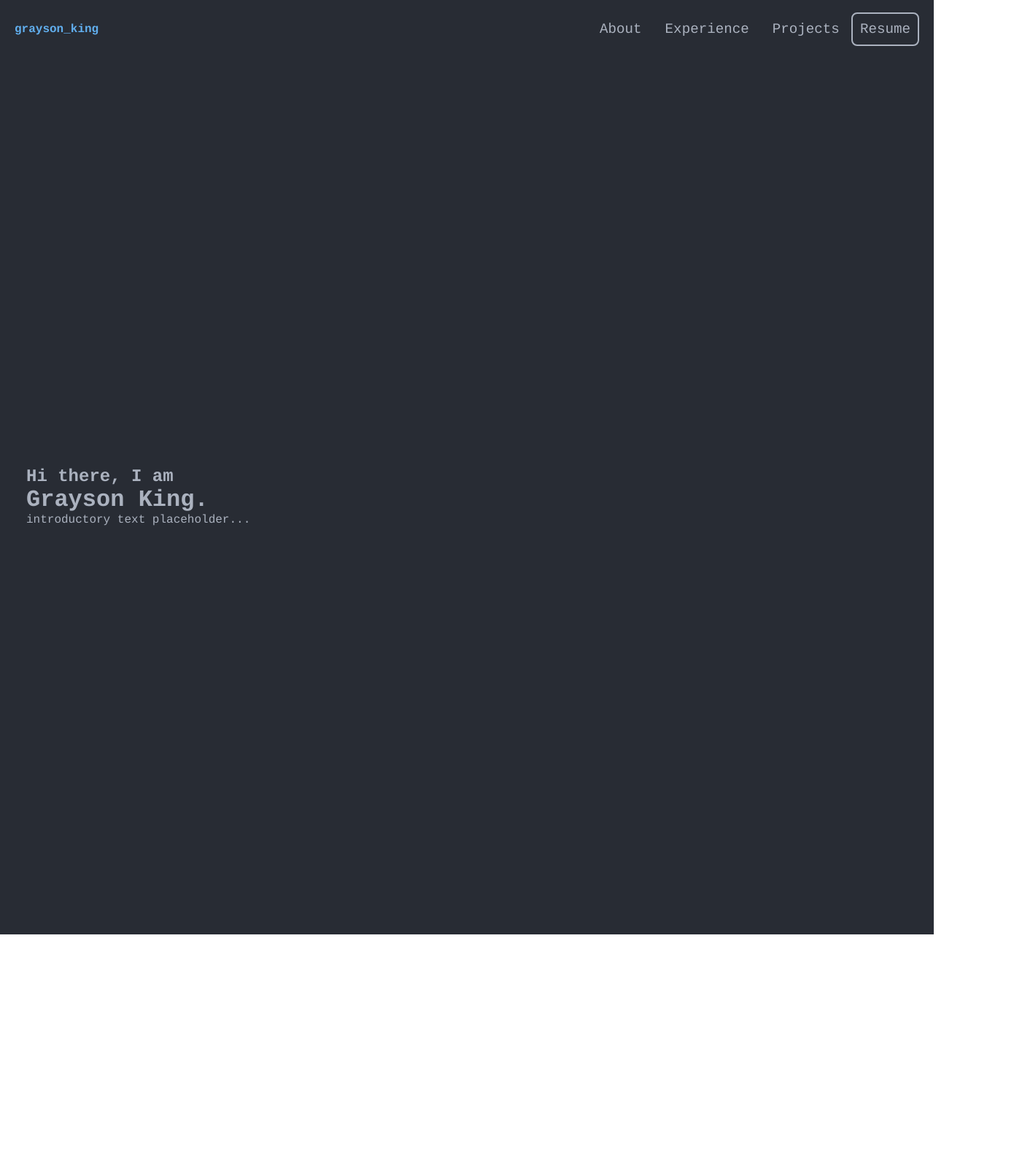
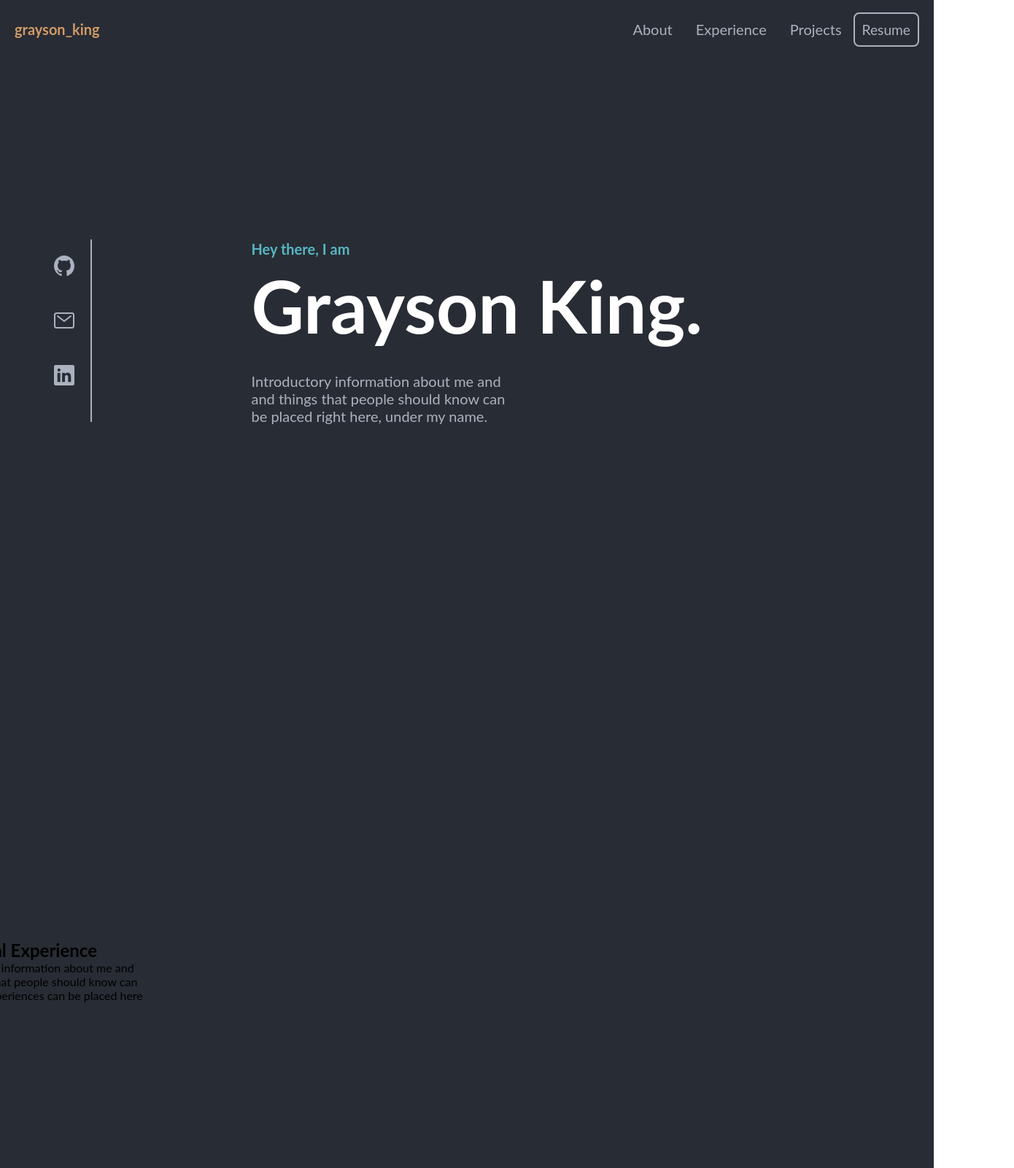
Before and after one commit to graysonk546/website, a plain HTML site: page index.html in a window 1280 px wide. Shown: the top 1600 px of the page at 73% size, 1390 px wide, since content can reach past the window. Before the commit the page ends 1280 px from the top, so only its background shows below. Drawn offline with nearby package versions, Linux system fonts and the light colour scheme.

Commit message:
established about page layout and scrolling

```diff
--- a/index.html
+++ b/index.html
@@ -39,17 +39,51 @@
             </div>
         </nav>
         <!-------------------------------ABOUT--------------------------------->
-        <div class="main">
-            <div class="main_container">
-                <div class="main_content">
-                    <h2>Hi there, I am</h2>
-                    <h1>Grayson King.</h1>
-                    <p>introductory text placeholder...</p>
+        <div id="front_page">
+            <div id="about">
+                <div class="about_container">
+                    <div class="about_content">
+                        <h2>Hey there, I am</h2>
+                        <h1>Grayson King.</h1>
+                        <p>
+                            Introductory information about me and<br>
+                            and things that people should know can<br>
+                            be placed right here, under my name.
+                        </p>
+                    </div>
+                </div>
+            </div>
+            <div id="links">
+                <!-- <div id="image_container_right">
+                </div> -->
+                <div id="image_container_left">
+                </div>
+                <div id="icons">
+                    <div id="twitter">
+                        <ion-icon class="icon-large" name="logo-github"></ion-icon>
+                    </div>
+                    <div id="email">
+                        <ion-icon class="icon-large" name="mail-outline"></ion-icon>
+                    </div>
+                    <div id="linkedin">
+                        <ion-icon class="icon-large" name="logo-linkedin"></ion-icon>
+                    </div>
                 </div>
             </div>
         </div>
         <!----------------------------EXPERIENCE------------------------------->
-
+        <div class="experience">
+            <div class="experience_container">
+                <div class="experience_content">
+                    <h2>Technical Experience</h2>
+                    <p>
+                        Introductory information about me and<br>
+                        and things that people should know can<br>
+                        technical experiences can be placed here
+                    </p>
+                </div>
+            </div>
+        </div>
 
 
 
@@ -61,6 +95,8 @@
 
 
 
+        <script type="module" src="https://unpkg.com/ionicons@5.5.2/dist/ionicons/ionicons.esm.js"></script>
+        <script nomodule src="https://unpkg.com/ionicons@5.5.2/dist/ionicons/ionicons.js"></script>
 
 
     </body>
--- a/styles.css
+++ b/styles.css
@@ -5,7 +5,7 @@
     box-sizing: border-box;
     margin: 0;
     padding: 0;
-    font-family: 'Courier';
+    font-family: 'lato';
 }
 
 /****************************Navigation Bar Styling****************************/
@@ -35,7 +35,7 @@
 
 #navbar_logo
 {
-    background-color: #61afef;
+    background-color: #d19a66;
     background-size: 100%;
     -webkit-background-clip: text;
     -moz-background-clip: text;
@@ -45,7 +45,7 @@
     align-items: center;
     cursor: pointer;
     text-decoration: none;
-    font-size: 1rem;
+    font-size: 20px;
     font-weight: bold;
 }
 
@@ -73,9 +73,17 @@
     display: flex;
     align-items: center;
     justify-content: center;
+    font-size: 20px;
+    font-family: "lato";
     text-decoration: none;
     padding: 0 1rem;
     height: 100%;
+}
+
+.navbar_links:hover
+{
+    transition: all 0.3s ease;
+    color: #56b6c2;
 }
 
 .button
@@ -96,18 +104,29 @@
 
 .button:hover
 {
-    background: #61afef;
+    background: #56b6c2;
     transition: all 0.3s ease;
     color: #282c34;
 }
 
 /*****************************About Section Styling****************************/
-.main
+#front_page
 {
+    display: inline-flex;
+    justify-content: space-around;
+    align-items: flex-start;
+    width: 100%;
+    background-color: #282c34;
+}
+#about
+{
+    order: 2;
+    width: 1000px;
+    height: 750px;
     background: #282c34;
 }
 
-.main_container
+.about_container
 {
     display: grid;
     justify-content: space-between;
@@ -115,34 +134,161 @@
     justify-self: center;
     height: 80px;
     z-index: 1;
-    height: 1200px;
+    height: 750px;
+    width: 1000px;
     margin: 0 auto;
     padding: 0px 20px;
 }
 
-.main_content h1
+.about_content h1
+{
+    color: #fff;
+    display: flex;
+    font-family: "lato";
+    font-size: 100px;
+    font-weight: bold;
+    text-decoration: none;
+    margin-top: 5px;
+    padding: 0 6rem;
+    height: 100%;
+}
+
+.about_content h2
+{
+    color: #56b6c2;
+    display: flex;
+    font-family: "lato";
+    font-weight: thin;
+    text-decoration: none;
+    font-size: 20px;
+    padding: 0 6rem;
+    height: 100%;
+}
+
+.about_content p
 {
     color: #abb2bf;
     display: flex;
+    font-family: "lato";
+    font-size: 20px;
     text-decoration: none;
-    padding: 0 1rem;
+    margin-top: 2rem;
+    padding: 0 6rem;
     height: 100%;
 }
 
-.main_content h2
+#image_container_right
+{
+    order: 3;
+    /* position: fixed; */
+    text-align: center;
+    background-color: #282c34;
+    color: #fff;
+    flex-basis: 100px;
+    position: sticky;
+    top: 20.5rem;
+    padding: 20px 20px;
+    border-left: 2px solid #282c34;
+    height: 250px;
+}
+
+#image_container_left
+{
+    order: 1;
+    /* position: fixed; */
+    text-align: left;
+    /* flex-basis: 100px; */
+    position: sticky;
+    top: 20.5rem;
+    /* padding: 20px 20px; */
+    border-right: 2px solid #abb2bf;
+    height: 250px;
+}
+
+.about_image
+{
+    border-radius: 8px;
+    border-style: solid;
+    border-color: #d19a66;
+    height: 20%;
+    width:20%;
+}
+
+.experience
+{
+    background: #282c34;
+}
+
+.experience_container
+{
+    display: flex;
+    align-items: center;
+    justify-self: center;
+    height: 80px;
+    height: 1000px;
+    width: 1500px;
+    padding: 20px 20px;
+}
+
+#links
+{
+    display: inline-flex;
+    position: sticky;
+    justify-content: space-around;
+    align-items: flex-start;
+    top: 20.5rem;
+    background-color: #282c34;
+}
+
+#email
 {
     color: #abb2bf;
-    display: flex;
-    text-decoration: none;
-    padding: 0 1rem;
-    height: 100%;
+    /* height: 83px; */
+    background-color: #282c34;
+    text-align: right;
+    padding: 20px;
 }
 
-.main_content p
+#email:hover
+{
+    transition: all 0.3s ease;
+    color: #56b6c2;
+}
+
+#twitter
 {
     color: #abb2bf;
-    display: flex;
-    text-decoration: none;
-    padding: 0 1rem;
-    height: 100%;
+    /* height: 83px; */
+    background-color: #282c34;
+    text-align: right;
+    padding: 20px;
 }
+
+#twitter:hover
+{
+    transition: all 0.3s ease;
+    color: #56b6c2;
+}
+
+#linkedin
+{
+    color: #abb2bf;
+    /* height: 83px; */
+    background-color: #282c34;
+    text-align: right;
+    padding: 20px;
+}
+
+#linkedin:hover
+{
+    transition: all 0.3s ease;
+    color: #56b6c2;
+}
+
+#icons
+{
+    position: sticky;
+    top: 20.5rem;
+    height: 250px;
+    display: vertical;
+}
```
